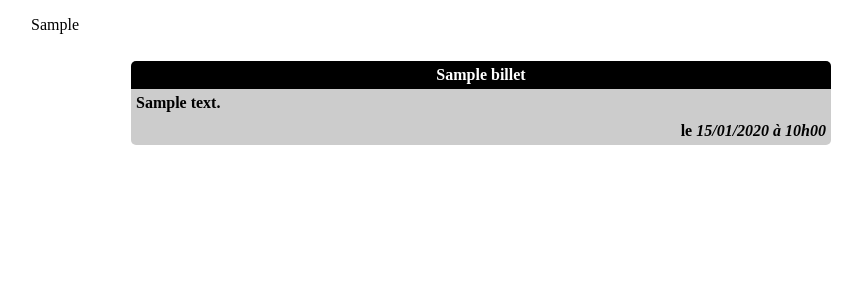
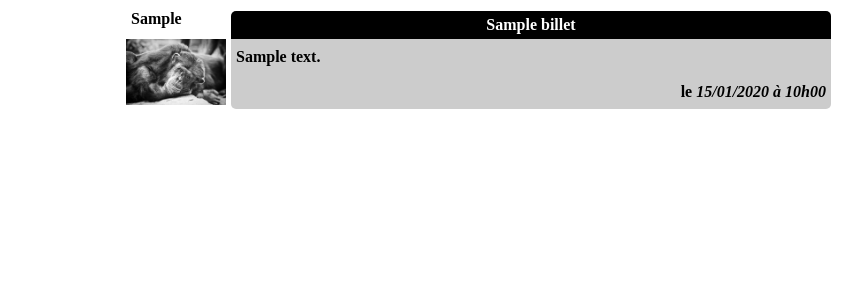
Before and after one commit to evermax/swing, a PHP site: page /news.php in a window 1280 px wide. Shown: the part 177-477 px from the top of the page, without its empty margins (159-1021 px from the left). Run offline with PHP 8.4, Linux system fonts and the light colour scheme; tables that the repository leaves empty or names only in its code hold one stand-in row (values such as "Sample post"); lists and menus that the app fills with data are empty.

Commit message:
News
Finally manage to do a fine job on the news page.

```diff
--- a/news.php
+++ b/news.php
@@ -11,22 +11,20 @@
 
     	    <div class="corps">
         	    <?php
-        	        $bdd = new PDO('mysql:host=localhost;dbname=swing', 'root', '', array(PDO::ATTR_ERRMODE => PDO::ERRMODE_EXCEPTION));
+        	        $bdd = new PDO('mysql:host=localhost;dbname=swing', 'root', 'root', array(PDO::ATTR_ERRMODE => PDO::ERRMODE_EXCEPTION));
         	        $reponse = $bdd->query('SELECT id, auteur, titre, contenu, DATE_FORMAT(date_creation, \'%d/%m/%Y à %Hh%i\') AS date_creation_fr FROM billets ORDER BY date_creation DESC LIMIT 0, 5');
 
         	        while ($donnees = $reponse->fetch())
         	        {
         	        ?>
         	        <div class="news">
-        	            <p class="auteur" ><?php echo $donnees['auteur']; ?></p>
-
             	            <table class="billet" cellspacing="0" cellpadding="0" >
             	                <tr>
-        	                    <th><h1> <?php echo $donnees['titre']; ?></h1></th>
+            	                    <th class="auteur"><?php echo $donnees['auteur']; ?></th><th><h1> <?php echo $donnees['titre']; ?></h1></th>
             	                </tr>
 
             	                <tr>
-        	                    <th class="contenu" > <?php echo $donnees['contenu']; ?> </th>
+            	                    <th rowspan="2"><img src="images/singe.jpg" alt="<?php echo $donnees['auteur']; ?>"/></th><th class="contenu" > <?php echo $donnees['contenu']; ?> </th>
             	                </tr>
 
             	                <tr>
--- a/style.css
+++ b/style.css
@@ -129,8 +129,14 @@ figure
 /* News */
 .billet
 {
+    margin: auto;
     width: 700px;
-    margin: auto;
+}
+
+.billet img
+{
+    max-width: 100%;
+    margin-left: -5px;
 }
 
 .news h1
@@ -148,7 +154,7 @@ figure
 
 .auteur
 {
-    display: inline-block;
+    width: 100px;
 }
 
 .contenu
```
Also changed, not shown: images/singe.jpg (added). Lines whose indentation alone changed are shown as unchanged.
